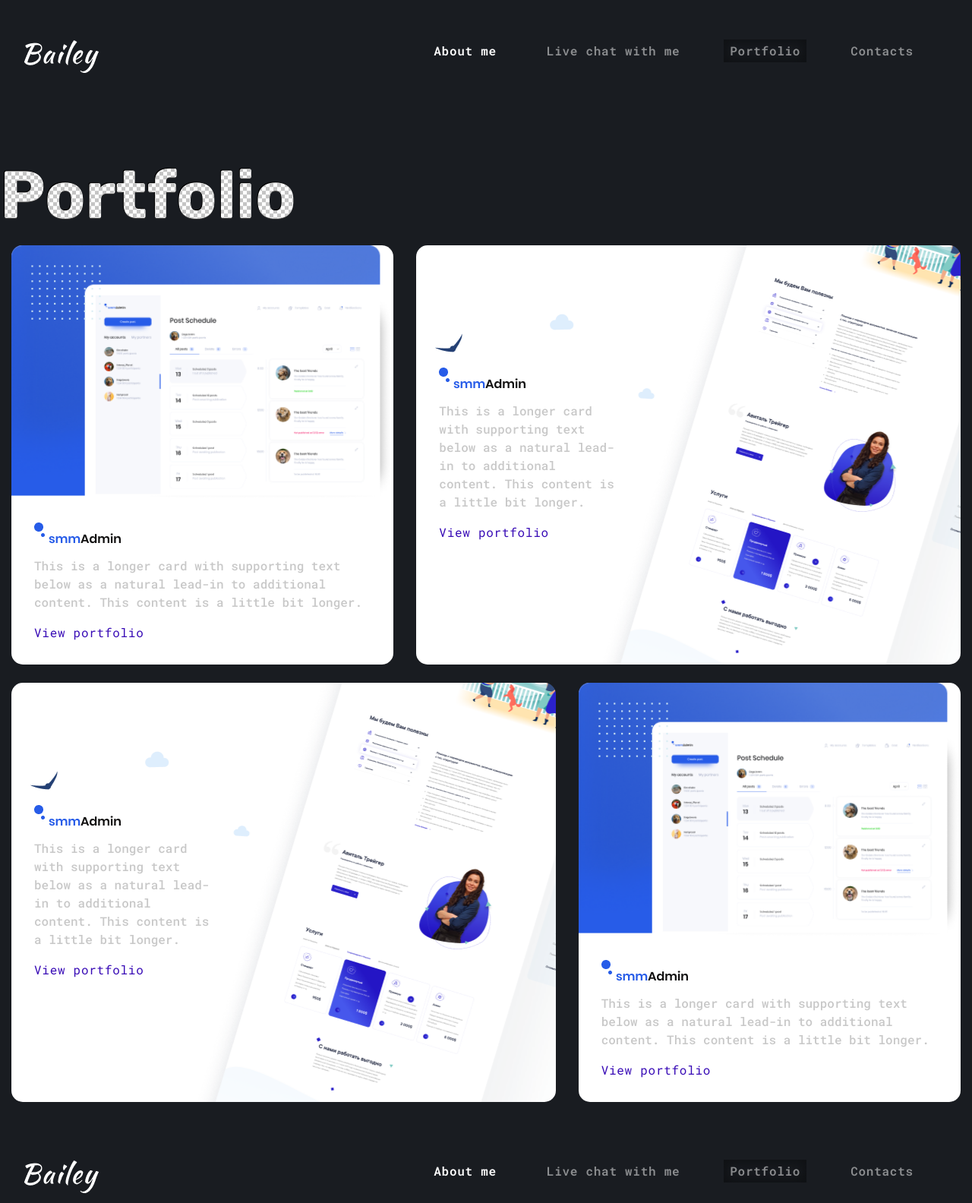
After one commit to itsgoo/morisdev, a Django app: page /portfolio in a window 1280 px wide. The commit adds this page. Shown: the whole page at 76% size. Run offline with Django 3.2, Linux system fonts and the light colour scheme; some libraries are stand-ins or nearby versions.

Commit message:
portfolio page was done

```diff
--- a/morisdevapp/urls.py
+++ b/morisdevapp/urls.py
@@ -1,10 +1,12 @@
 from django.urls import re_path, path, include
-from .views import Index
+from .views import Index, Portfolio, LiveChat
 from django.conf import settings
 from django.conf.urls.static import static
 
 
 urlpatterns = [
     re_path(r'^$', Index.as_view(), name='index'),
+    path('portfolio', Portfolio.as_view(), name='portfolio'),
+    path('live-chat', LiveChat.as_view(), name='live_chat'),
 
 ] + static(settings.STATIC_URL, document_root=settings.STATIC_ROOT)
--- a/morisdevapp/views.py
+++ b/morisdevapp/views.py
@@ -33,3 +33,14 @@ class Index(View):
                'var_request': var_request,
             }
             return render(request, 'exception.html', ctx)
+
+
+class Portfolio(View):
+    def get(self, request):
+
+        return render (request, 'portfolio.html')
+
+class LiveChat(View):
+    def get(self, request):
+
+        return render (request, 'live_chat.html')
--- a/static/css/style.css
+++ b/static/css/style.css
@@ -291,37 +303,19 @@ background-image:url(/static/imgs/Group58.png)
 
 
 
-/* .btn_custom:hover {
-    background: linear-gradient(292.05deg, #292731 55.87%, #7b1779 132.69%);
-    box-shadow: 5px 5px 16px #1A1E21, -5px -5px 16px #32363E;
-
-} */
-
-
-
-
-
 .transition {
     transition: 0.5s;
   }
 
-
-
-
-
-/* .btn_custom:hover {
-    background: linear-gradient(292.05deg, #272C31 55.87%, #3C4044 132.69%);
-    background: #3e4042;
-    box-shadow: 4px 4px 15px #31177b, -4px -4px 15px #7b1779;
-    color: #fff;
-} */
-
+.link_transition{
+    transition: 0.5s;
+}
 
 
 
 
 ::selection {
-    background: #ce29cb; /* Safari */
+    background: #7707b8; /* Safari */
     }
     ::-moz-selection {
     background: #7707b8; /* Firefox */
@@ -469,8 +456,55 @@ background-image:url(/static/imgs/Group58.png)
     width: 1366px;
     flex: 0;
     max-width: 100%;
+    padding-left: 30px;
 }
 
 .no_padding{
     padding: 0 0 0 0;
 }
+
+.case_radius{
+    border-radius: 15px;
+}
+
+
+
+.padding_lr_30{
+    padding: 30px;
+}
+
+
+
+.link_custom{
+    font-size: 16px;
+    line-height: 24px;
+    letter-spacing: 0.045em;
+    color: #380bb6;
+    display: inline-block;
+    font-weight: 400;
+    -webkit-user-select: none;
+    -moz-user-select: none;
+    -ms-user-select: none;
+    user-select: none;
+    line-height: 1.5;
+    text-decoration: none !important;
+}
+
+.link_custom:hover{
+    color: #ce29cb;
+}
+
+
+.bg_img{
+    background: url(/static/imgs/case_one.png) 0px 0px no-repeat;
+    background-color: rgba(0, 0, 0, 0);
+    width: 100%;
+    height: 100%;
+    background-color: #fff;
+}
+
+.case_content{
+    width: 300px;
+    margin: auto 0;
+    flex: none;
+}
--- a/templates/base.html
+++ b/templates/base.html
@@ -17,34 +17,8 @@
   <body>
 
     <div class="container-xxl" >
-    <nav class="navbar navbar-expand-lg navbar-dark">
-      <a class="navbar-brand mr-auto logo_a" href="#"><img src="{% static 'imgs/Bailey.png'%}" alt=""></a>
-      <button class="navbar-toggler" type="button" data-toggle="collapse" data-target="#navbarNavDropdown" aria-controls="navbarNavDropdown" aria-expanded="false" aria-label="Toggle navigation">
-        <span class="navbar-toggler-icon"></span>
-      </button>
-
-      <div class="collapse navbar-collapse" id="navbarNavDropdown">
-        <ul class="navbar-nav">
-          <li class="nav-item active">
-            <a class="nav-link transition" href="#">About me <span class="sr-only">(current)</span></a>
-          </li>
-          <li class="nav-item">
-            <a class="nav-link transition" href="#">Development</a>
-          </li>
-          <li class="nav-item">
-            <a class="nav-link animation_shadow transition link_portfolio" href="#">Portfolio</a>
-          </li>
-
-          <li class="nav-item">
-            <a class="nav-link transition" href="#">Contacts</a>
-          </li>
-        </ul>
-      </div>
-    </nav>
-
-  </div>
-
-
+      {% include './html_parts/nav.html' %}
+    </div>
 
 
 
@@ -56,6 +30,9 @@
 
 
 
+        <div class="container-xxl" >
+          {% include './html_parts/nav.html' %}
+        </div>
     <script src="https://code.jquery.com/jquery-3.5.1.slim.min.js" integrity="sha384-DfXdz2htPH0lsSSs5nCTpuj/zy4C+OGpamoFVy38MVBnE+IbbVYUew+OrCXaRkfj" crossorigin="anonymous"></script>
     <script src="https://cdn.jsdelivr.net/npm/popper.js@1.16.0/dist/umd/popper.min.js" integrity="sha384-Q6E9RHvbIyZFJoft+2mJbHaEWldlvI9IOYy5n3zV9zzTtmI3UksdQRVvoxMfooAo" crossorigin="anonymous"></script>
     <script src="https://stackpath.bootstrapcdn.com/bootstrap/4.5.0/js/bootstrap.min.js" integrity="sha384-OgVRvuATP1z7JjHLkuOU7Xw704+h835Lr+6QL9UvYjZE3Ipu6Tp75j7Bh/kR0JKI" crossorigin="anonymous"></script>
--- /dev/null
+++ b/templates/html_parts/nav.html
@@ -0,0 +1,26 @@
+{% load static %}
+
+<nav class="navbar navbar-expand-lg navbar-dark">
+    <a class="navbar-brand mr-auto logo_a" href="{% url 'index' %}"><img src="{% static 'imgs/Bailey.png'%}" alt=""></a>
+    <button class="navbar-toggler" type="button" data-toggle="collapse" data-target="#navbarNavDropdown" aria-controls="navbarNavDropdown" aria-expanded="false" aria-label="Toggle navigation">
+      <span class="navbar-toggler-icon"></span>
+    </button>
+
+    <div class="collapse navbar-collapse" id="navbarNavDropdown">
+      <ul class="navbar-nav">
+        <li class="nav-item active">
+          <a class="nav-link transition" href="#">About me <span class="sr-only">(current)</span></a>
+        </li>
+        <li class="nav-item">
+          <a class="nav-link transition" href="{% url 'live_chat' %}">Live chat with me</a>
+        </li>
+        <li class="nav-item">
+          <a class="nav-link animation_shadow transition link_portfolio" href="{% url 'portfolio' %}">Portfolio</a>
+        </li>
+
+        <li class="nav-item">
+          <a class="nav-link transition" href="#">Contacts</a>
+        </li>
+      </ul>
+    </div>
+  </nav>
--- /dev/null
+++ b/templates/portfolio.html
@@ -0,0 +1,100 @@
+{% extends 'base.html' %}
+{% load static %}
+
+{% block content %}
+
+
+
+<div class="container-xxl" >
+
+<div class="row main_mt ">
+    <div class="card-body no_padding">
+        <div class="card-title img_text">
+          <div class="title_h1" >Portfolio
+          </div>
+        </div>
+
+
+    </div>
+
+  </div>
+
+
+
+
+
+  <div class="row ">
+    <div class="col mb-4 col-sm-5 responsive_el" >
+      <div class="card case_radius">
+        <img src="{% static 'imgs/case_two.png' %}" class="card-img-top" alt="...">
+        <div class="card-body padding_lr_30">
+          <h5 class="card-title">
+            <img src="{% static 'imgs/logo_case_two.png' %}" class="" alt="...">
+          </h5>
+          <p class="card-text">This is a longer card with supporting text below as a natural lead-in to additional content. This content is a little bit longer.</p>
+          <a href="{% url 'portfolio' %}" class="link_custom link_transition">View portfolio
+        </a>
+        </div>
+      </div>
+    </div>
+    <div class="col mb-4 col-sm-7 responsive_el height_responsive" >
+        <div class="card case_radius bg_img">
+
+          <div class="card-body padding_lr_30 case_content">
+            <h5 class="card-title">
+              <img src="{% static 'imgs/logo_case_two.png' %}" class="" alt="...">
+            </h5>
+            <p class="card-text">This is a longer card with supporting text below as a natural lead-in to additional content. This content is a little bit longer.</p>
+            <a href="{% url 'portfolio' %}" class="link_custom link_transition">View portfolio
+          </a>
+          </div>
+        </div>
+      </div>
+  </div>
+
+
+
+  <div class="row ">
+    <div class="col mb-4 col-sm-7 responsive_el height_responsive" >
+        <div class="card case_radius bg_img">
+
+          <div class="card-body padding_lr_30 case_content">
+            <h5 class="card-title">
+              <img src="{% static 'imgs/logo_case_two.png' %}" class="" alt="...">
+            </h5>
+            <p class="card-text">This is a longer card with supporting text below as a natural lead-in to additional content. This content is a little bit longer.</p>
+            <a href="{% url 'portfolio' %}" class="link_custom link_transition">View portfolio
+          </a>
+          </div>
+        </div>
+      </div>
+    <div class="col mb-4 col-sm-5 responsive_el" >
+      <div class="card case_radius">
+        <img src="{% static 'imgs/case_two.png' %}" class="card-img-top" alt="...">
+        <div class="card-body padding_lr_30">
+          <h5 class="card-title">
+            <img src="{% static 'imgs/logo_case_two.png' %}" class="" alt="...">
+          </h5>
+          <p class="card-text">This is a longer card with supporting text below as a natural lead-in to additional content. This content is a little bit longer.</p>
+          <a href="{% url 'portfolio' %}" class="link_custom link_transition">View portfolio
+        </a>
+        </div>
+      </div>
+    </div>
+
+  </div>
+
+
+
+
+
+
+
+
+
+
+
+
+
+</div>
+{% endblock %}
```
Also changed, not shown: other parts of static/css/style.css (+46 -41 lines), templates/index.html (+8 -8 lines), templates/live_chat.html (added, +25 -0 lines), static/imgs/Group59.png (added), static/imgs/Group60.png (added), static/imgs/Group61.png (added), static/imgs/Group62.png (added), static/imgs/Group63.png (added), static/imgs/Group64.png (added), static/imgs/Group65.png (added), static/imgs/Group66.png (added), static/imgs/Group67.png (added), static/imgs/case_one.png (added), static/imgs/case_two.png (added), 1 more files.
